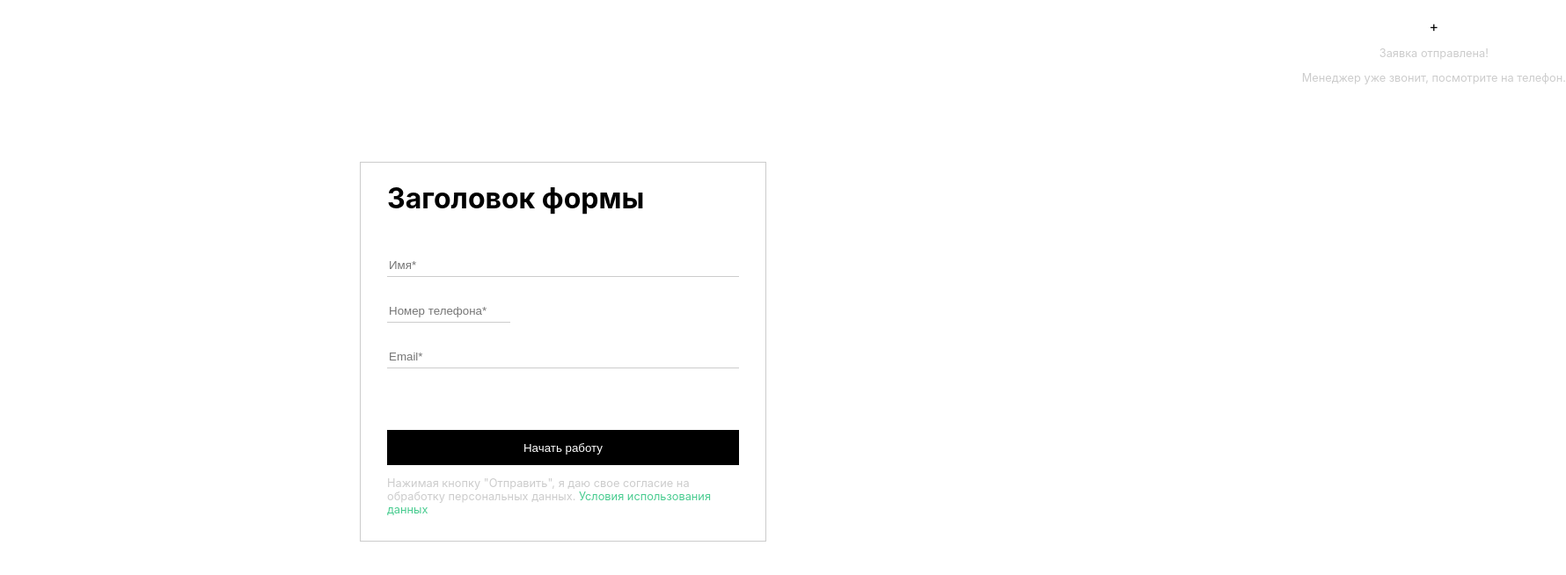
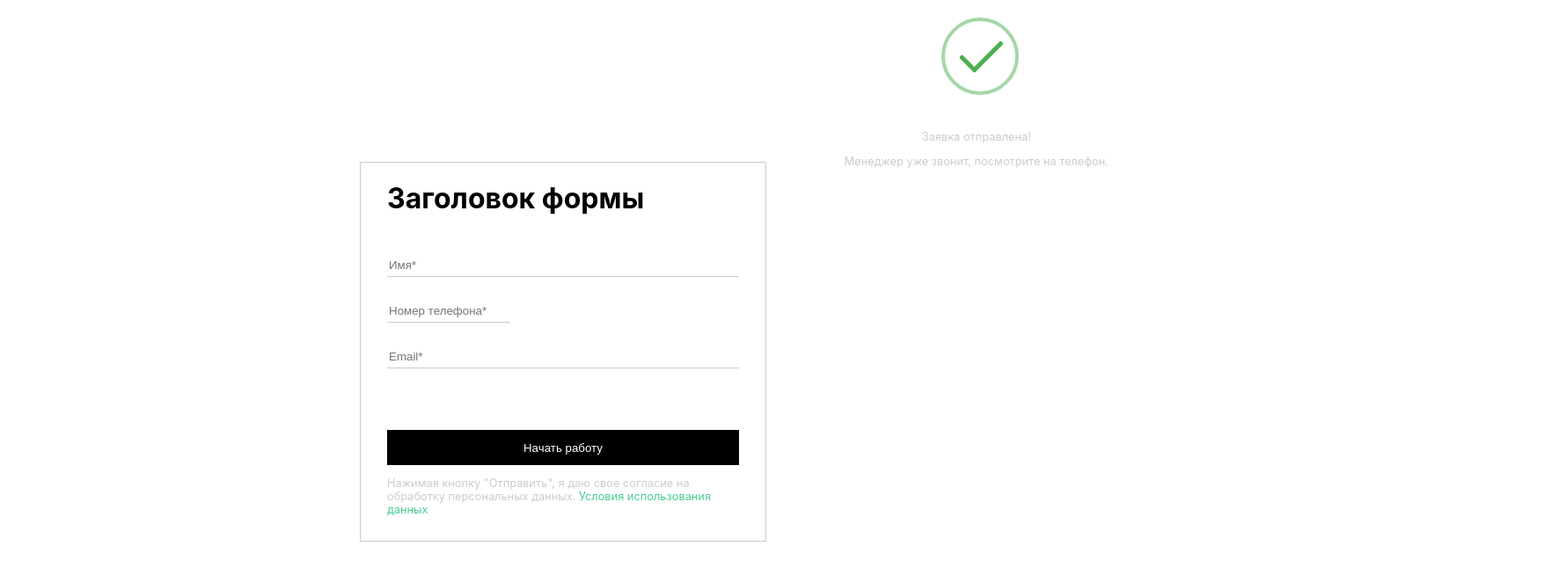
Before and after one commit to justLbee/test-app, a React app: page / in a window 1280 px wide. Shown: the top 654 px of the page at 88% size, 1780 px wide, since content can reach past the window. Built offline with nearby package versions, Linux system fonts and the light colour scheme.

Commit message:
Notice icon added

```diff
--- a/src/components/SubmitForm/index.js
+++ b/src/components/SubmitForm/index.js
@@ -48,7 +48,7 @@ class SubmitForm extends Component {
                     </p>
                 </form>
 
-                <Notice visible={ this.props.showNotice }/>
+                <Notice visible={ true }/>
             </div>
         )
     }
--- a/src/components/UI/Notice/index.js
+++ b/src/components/UI/Notice/index.js
@@ -9,8 +9,13 @@ const Notice = props => {
 
     return (
         <div className={ cls.join(' ') }>
-            <div>
-                +
+            <div className={classes.successCheckmark}>
+                <div className={classes.checkIcon}>
+                    <span className={`${classes.iconLine} ${classes.lineTip}`}/>
+                    <span className={`${classes.iconLine} ${classes.lineLong}`}/>
+                    <div className={classes.iconCircle}/>
+                    <div className={classes.iconFix}/>
+                </div>
             </div>
             <div>
                 <p>
--- a/src/components/UI/Notice/notice.module.scss
+++ b/src/components/UI/Notice/notice.module.scss
@@ -22,20 +22,92 @@
     transform: translateX(-20px);
   }
 }
-@keyframes close_notice{
-  from {
-    transform: translateX(-20px);
-  }
-  to {
-    transform: translateX(500px);
+
+
+.successCheckmark {
+  width: 80px;
+  height: 115px;
+  margin: 0 auto;
+
+  .checkIcon {
+    width: 80px;
+    height: 80px;
+    position: relative;
+    border-radius: 50%;
+    box-sizing: content-box;
+    border: 4px solid #4CAF50;
+
+    &::before {
+      top: 3px;
+      left: -2px;
+      width: 30px;
+      transform-origin: 100% 50%;
+      border-radius: 100px 0 0 100px;
+    }
+
+    &::after {
+      top: 0;
+      left: 30px;
+      width: 60px;
+      transform-origin: 0 50%;
+      border-radius: 0 100px 100px 0;
+      animation: rotate-circle 4.25s ease-in;
+    }
+
+    &::before, &::after {
+      content: '';
+      height: 100px;
+      position: absolute;
+      background: #FFFFFF;
+      transform: rotate(-45deg);
+    }
+
+    .iconLine {
+      height: 5px;
+      background-color: #4CAF50;
+      display: block;
+      border-radius: 2px;
+      position: absolute;
+      z-index: 10;
+
+      &.lineTip {
+        top: 46px;
+        left: 14px;
+        width: 25px;
+        transform: rotate(45deg);
+        animation: icon-line-tip 0.75s;
+      }
+
+      &.lineLong {
+        top: 38px;
+        right: 8px;
+        width: 47px;
+        transform: rotate(-45deg);
+        animation: icon-line-long 0.75s;
+      }
+    }
+
+    .iconCircle {
+      top: -4px;
+      left: -4px;
+      z-index: 10;
+      width: 80px;
+      height: 80px;
+      border-radius: 50%;
+      position: absolute;
+      box-sizing: content-box;
+      border: 4px solid rgba(76, 175, 80, .5);
+    }
+
+    .iconFix {
+      top: 8px;
+      width: 5px;
+      left: 26px;
+      z-index: 1;
+      height: 85px;
+      position: absolute;
+      transform: rotate(-45deg);
+      background-color: #FFFFFF;
+    }
   }
 }
-
-@keyframes slideInFromLeft {
-  0% {
-    transform: translateX(-100%);
-  }
-  100% {
-    right: 0;
-  }
-}
```
